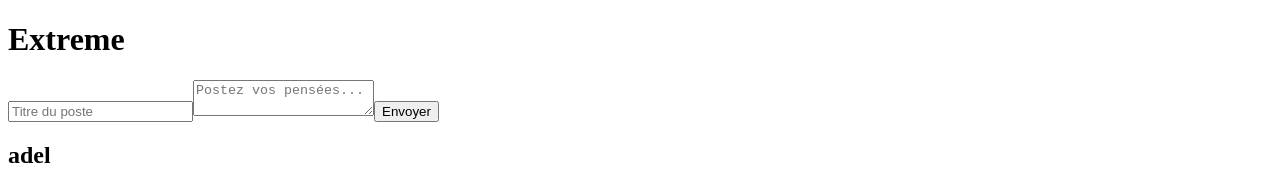
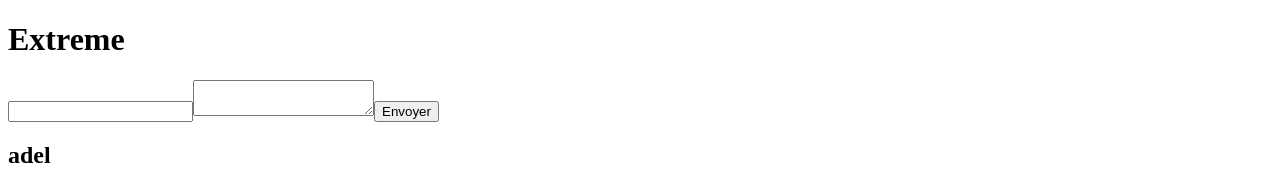
Before and after one commit to adelwebdev/REDUX_REACT_BLOG, a React (Create React App) app: page / in a window 1280 px wide. Shown: the top 172 px of the page. Built offline with nearby package versions, Linux system fonts and the light colour scheme; data requests are answered from the project's data file.

Commit message:
Add files via upload

```diff
--- a/src/components/PostForm.js
+++ b/src/components/PostForm.js
@@ -1,14 +1,57 @@
-import React from "react";
+import React, { useState } from "react";
+import { useSelector, useDispatch } from "react-redux";
+import { addPost } from "../actions/post.action";
 
 // component PostForm pour notre formulaire (haut de page),
 
 const PostForm = () => {
-  // faut d'abord se récupérer toutes les infos ecrit dans ces inputs
+  // faut d'abord se récupérer toutes les infos écritent dans ces inputs
+  const [title, setTitle] = useState(" ");
+  const [content, setContent] = useState(" ");
+  // on a besoin de l'info du pseudo de l'utilisateur ; avec le HOOK useSelector
+  // useSelector se présent tjrs comme ça!
+  const user = useSelector((state) => state.userReducer);
+  // avec useDispatch ; on dispatch des actions de l'utilisateur (voir fct handleSubmit)
+  const dispatch = useDispatch();
+
+  //pr récupérer valeur input dans React; onChange={e => setTitle(e.target.value)}
+  // événement sur soumission du formulaire: en React c onSubmit
+  // on code la fct handleSubmit:  pour le preventDefault (éviter rechargement de page) ; comme suite
+  // on se fait la var DATA pr stocker dedans la data à envoyer aprés soumission du formulaire
+  const handleForm = (e) => {
+    e.preventDefault();
+    if (title && content) {
+      const data = {
+        title: title,
+        content: content,
+        // author: user[0].pseudo, // ma DB User n'est pas lu! à vérifier!!
+        author: "adel",
+        likes: 0,
+      };
+      // on passe tt ça aux actions ; il nous manque un Dispatch
+      // mainteant on va faire des dispatch aux actions de l'utilisateur (pas seulement quand la page s'ouvre comme avant "voir index.js")
+      // on fait comme suite:   dispatch(addPost(data));
+      dispatch(addPost(data));
+      // pr faire un reset du formulaire aprés chaque soumission du form
+      setTitle("");
+      setContent("");
+    }
+  };
+
   return (
     <div className="form-container">
-      <form>
-        <input type="text" placeholder="Titre du poste" />
-        <textarea placeholder="Postez vos pensées..."></textarea>
+      <form onSubmit={(e) => handleForm(e)}>
+        <input
+          type="text"
+          placeholder="Titre du poste"
+          value={title}
+          onChange={(e) => setTitle(e.target.value)}
+        />
+        <textarea
+          placeholder="Postez vos pensées..."
+          value={content}
+          onChange={(e) => setContent(e.target.value)}
+        ></textarea>
         <input type="submit" value="Envoyer" />
       </form>
     </div>
```
